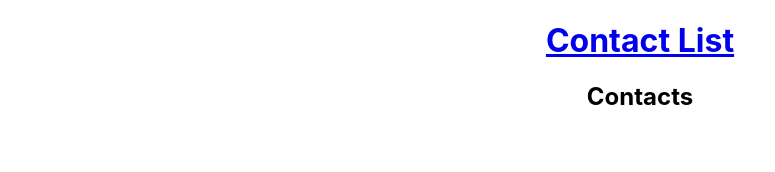
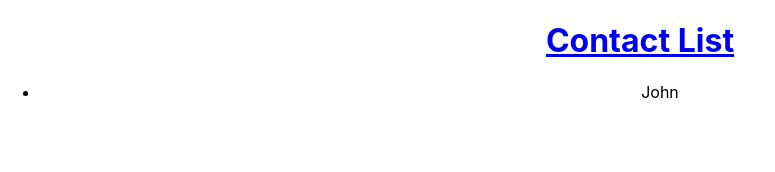
Before and after one commit to Jowest015/Contact-app, a React (Create React App) app: page / in a window 1280 px wide. Shown: the top 172 px of the page, without its empty margins (0-775 px from the left). Built offline with nearby package versions, Linux system fonts and the light colour scheme.

Commit message:
hooking up redux

```diff
--- a/package.json
+++ b/package.json
@@ -8,8 +8,10 @@
     "@testing-library/user-event": "^12.8.3",
     "react": "^17.0.2",
     "react-dom": "^17.0.2",
+    "react-redux": "^7.2.4",
     "react-router-dom": "^5.2.0",
     "react-scripts": "4.0.3",
+    "redux": "^4.1.1",
     "web-vitals": "^1.1.2"
   },
   "scripts": {
--- a/src/App.jsx
+++ b/src/App.jsx
@@ -1,15 +1,18 @@
 import './App.css';
 import { BrowserRouter, Switch, Route, Link } from "react-router-dom";
+import { Provider } from 'react-redux';
 
 
 import ContactList from './contactpg';
 import AddContact from './add-contact';
+import store from './store';
+
 
 
 function App() {
   return (
+    <Provider store={store}>
       <BrowserRouter>
-
         <div className="App">
           <header>
             <h1><Link to="/">Contact List</Link></h1>
@@ -21,6 +24,7 @@ function App() {
           </Switch>
         </div>
       </BrowserRouter>
+    </Provider>
   );
 }
 
--- a/src/add-contact.jsx
+++ b/src/add-contact.jsx
@@ -1,6 +1,6 @@
 import react from "react";
 
-class AddContact extends react.Component {
+class AddContact extends (react.Component) {
   render() {
     return <h2>Add Contact</h2>;
   }
--- a/src/contactpg.jsx
+++ b/src/contactpg.jsx
@@ -1,11 +1,25 @@
 import react from 'react';
+import { connect } from 'react-redux';
 
 class ContactList extends (react.Component) {
   render() {
     return (
-      <h2>Contacts</h2>
+      <div>
+        <ul>
+          {this.props.contact_list.map((contact, index) => {
+            return <li key= {index}>{contact.name}</li>
+
+          })}
+        </ul>
+      </div>
     )
   }
 }
 
-export default ContactList;
+function MapStateToProps (state) {
+  return {contact_list: state.contact_list};
+}
+
+var ConnectedContacts = connect(MapStateToProps)(ContactList);
+
+export default ConnectedContacts;
--- /dev/null
+++ b/src/reducer.js
@@ -0,0 +1,15 @@
+var initialState = {
+  contact_list: [
+    {name: "John", email: "jMack@google.com", phone: "346-314-5689", city: "Houston", state: "Texas", zipcode: "77389" }
+  ]
+};
+
+function clist_red (state, action) {
+  if (state === undefined) {
+    return initialState;
+  }
+
+  return state;
+};
+
+export default clist_red;
--- /dev/null
+++ b/src/store.js
@@ -0,0 +1,7 @@
+import { createStore } from 'redux';
+
+import clist_red from './reducer';
+
+var store = createStore(clist_red);
+
+export default store;
```
Also changed, not shown: src/logo.svg (deleted), 1 other file (tests, documents, lock files or other folders). Lines whose indentation alone changed are shown as unchanged.
